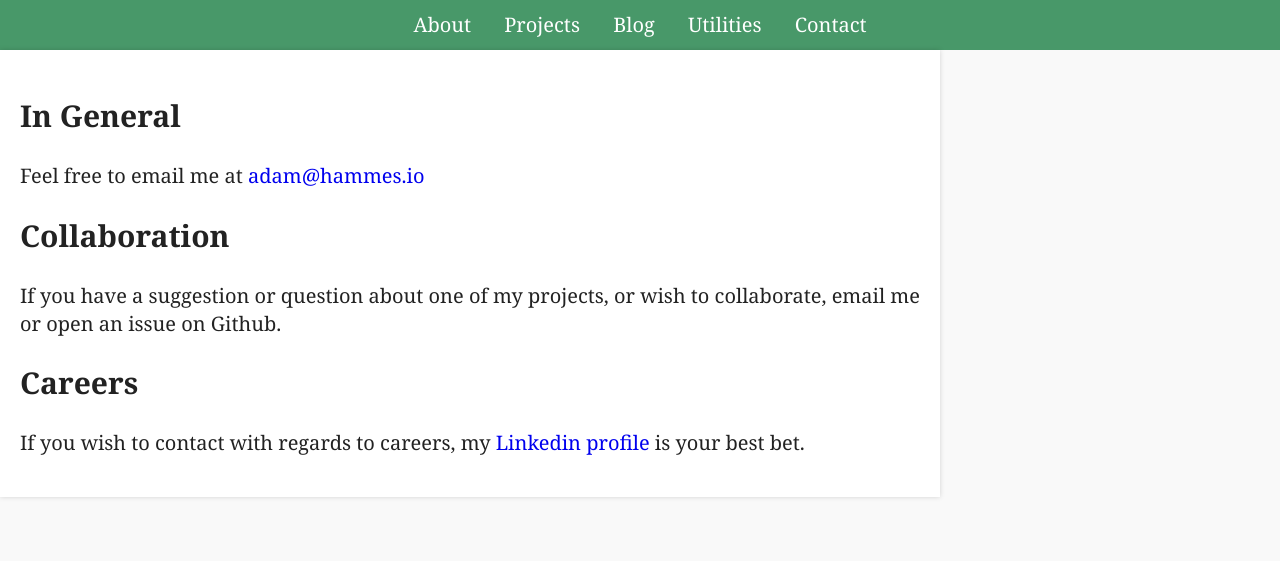
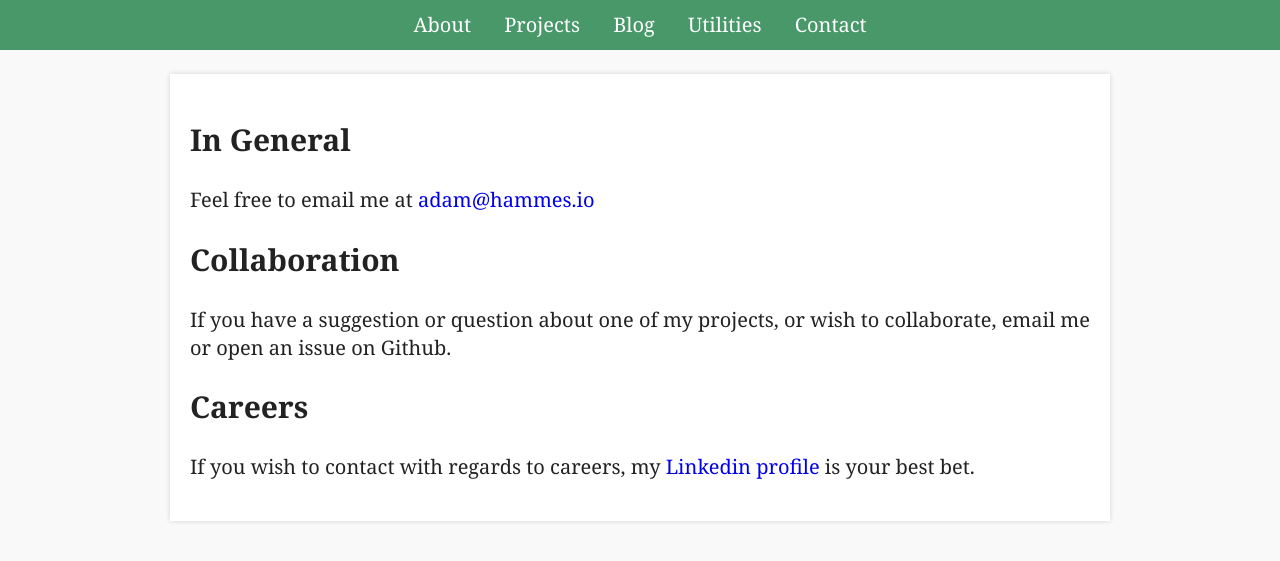
Before and after one commit to adamhammes/old-site, a Jekyll site: the page built from site/contact/index.md, in a window 1280 px wide. Shown: the top 561 px of the page. Built offline with Jekyll 4.4.1, drawn with Linux system fonts in a browser that asks for light colours.

Commit message:
Use plain margin to set all at once

```diff
--- a/site/assets/_scss/content.scss
+++ b/site/assets/_scss/content.scss
@@ -31,7 +31,7 @@ h1 {
 .content {
     overflow: auto;
     max-width: 45em;
-    margin-top: 24px auto 24px auto;
+    margin: 24px auto 24px auto;
     background-color: #fff;
     padding: 20px;
     box-shadow: 0 0 5px rgba(0,0,0,.155);
```
